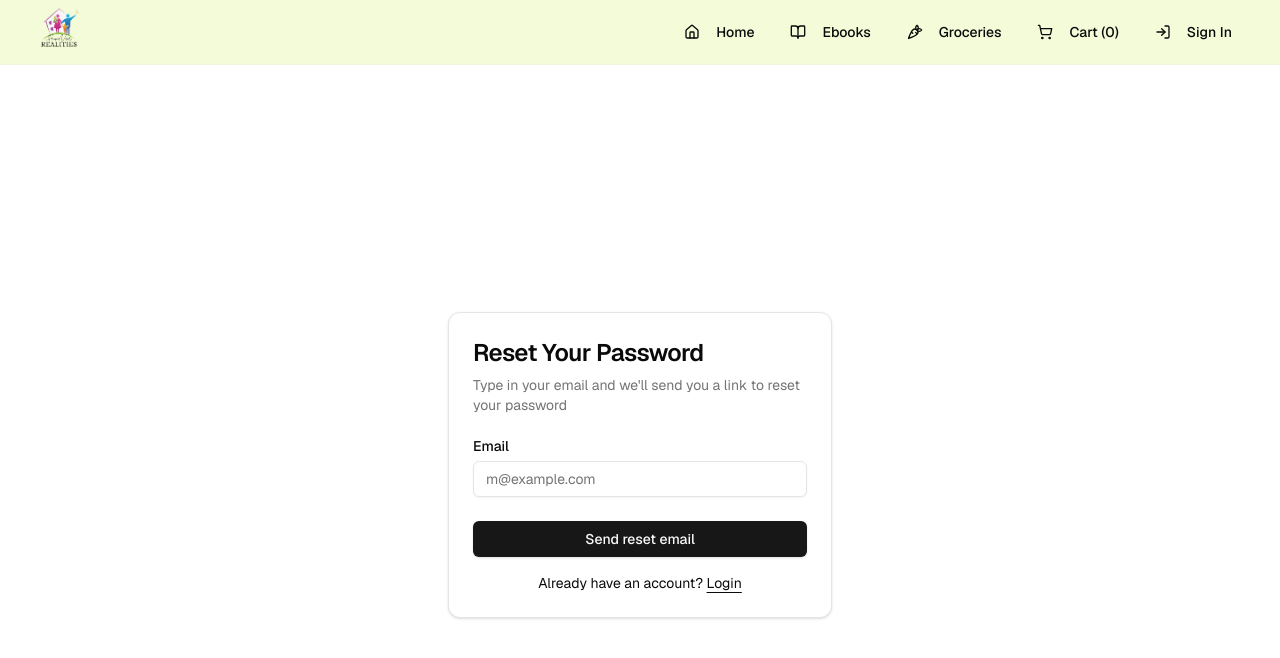
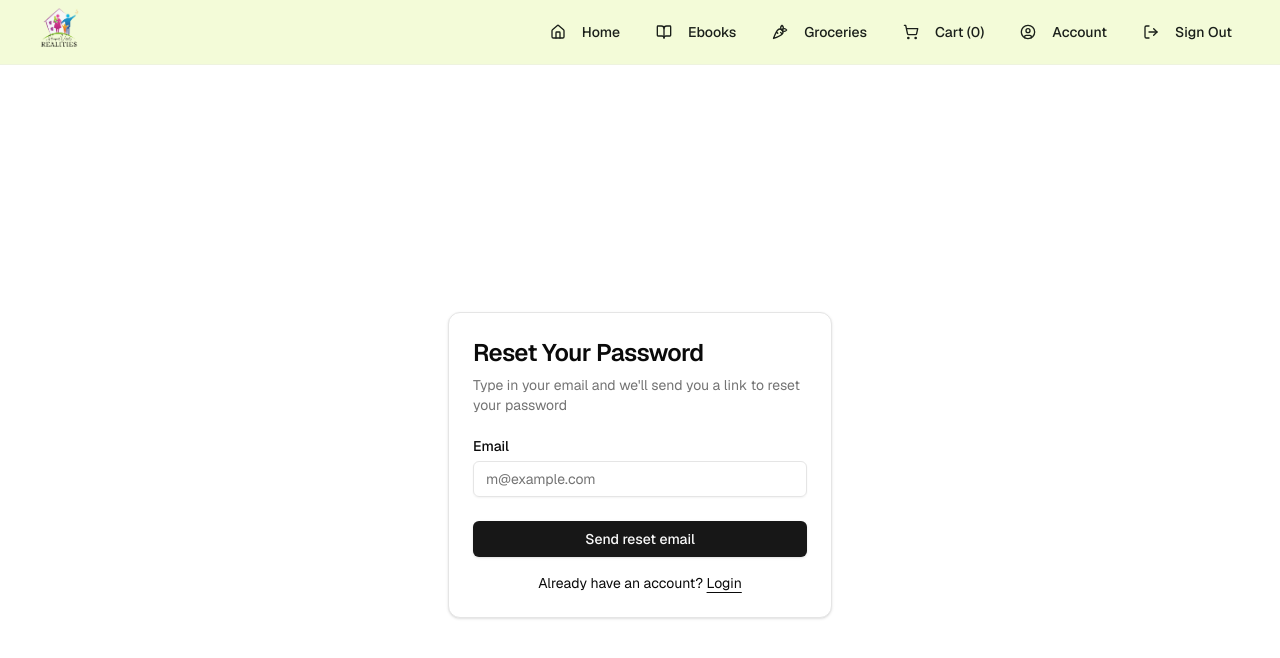
Before and after one commit to Jideotetic/home-veer-realities, a Next.js app: page /auth/forgot-password in a window 1280 px wide. Shown: the top 658 px of the page. Built offline with nearby package versions, Linux system fonts and the light colour scheme; no server answers.

Commit message:
Updated landing page

```diff
--- a/components/layout/header.tsx
+++ b/components/layout/header.tsx
@@ -33,10 +33,10 @@ const NavLink = ({
   children: React.ReactNode;
   onClick?: () => void;
 }) => (
-  <Link href={href} passHref>
+  <Link href={href} passHref className="w-fit">
     <Button
       variant="ghost"
-      className="text-foreground hover:bg-primary/20"
+      className="text-[#1a1f1a] hover:bg-[#C7EA46] hover:text-white"
       onClick={onClick}
     >
       {children}
@@ -49,7 +49,7 @@ export function Header() {
   //   const { user, signOut, isLoading: authLoading } = useAuth(); // Get user and signOut from useAuth
   const [cartItemCount] = useState(0);
   const [authLoading] = useState(false); // Simulating auth loading state
-  const [user] = useState(null);
+  const [user] = useState("null");
   const [isSheetOpen, setIsSheetOpen] = useState(false);
 
   //   useEffect(() => {
@@ -77,7 +77,7 @@ export function Header() {
           </NavLink>
           <Button
             variant="ghost"
-            className="text-foreground hover:bg-destructive/20"
+            className="text-[#1a1f1a] hover:bg-destructive/20 hover:text-destructive"
             // onClick={handleSignOut}
           >
             <LogOut className="mr-2 h-5 w-5" /> Sign Out
@@ -131,7 +131,7 @@ export function Header() {
   return (
     <header className=" sticky top-0 z-50 w-full border-b border-border/40 bg-[#c7ea465f] backdrop-blur supports-[backdrop-filter]:bg-[#c7ea4636]">
       <div className="container flex h-16 max-w-7xl items-center justify-between mx-auto px-4 sm:px-6 lg:px-8">
-        <Link href="/" className="text-2xl font-bold text-gray-700">
+        <Link href="/">
           <Image
             src={"/logo.png"}
             alt="Company logo"
@@ -141,10 +141,11 @@ export function Header() {
             priority
           />
         </Link>
-        {/* {isMobile ? ( */}
+
+        {/* Mobile menu toggle */}
         <Sheet open={isSheetOpen} onOpenChange={setIsSheetOpen}>
           <SheetTrigger asChild>
-            <Button variant="ghost" size="icon" className="md:hidden">
+            <Button variant="ghost" size="icon" className="lg:hidden">
               <Menu className="h-6 w-6" />
               <span className="sr-only">Toggle navigation menu</span>
             </Button>
@@ -154,26 +155,11 @@ export function Header() {
             className="w-[300px] sm:w-[400px] bg-white p-6"
           >
             <SheetTitle className="sr-only">Navigation Menu</SheetTitle>
-            {/* <Link
-              href="/"
-              className="text-xl font-bold text-primary mb-4 block"
-              onClick={() => setIsSheetOpen(false)}
-            >
-              <Image
-                src={"/logo.png"}
-                alt="Company logo"
-                height={100}
-                width={100}
-                className="w-14 h-auto"
-                priority
-              />
-            </Link> */}
             {mobileNavLinks}
           </SheetContent>
         </Sheet>
-        {/* ) : ( */}
-        <nav className="hidden md:flex items-center space-x-1">{navLinks}</nav>
-        {/* )} */}
+
+        <nav className="hidden lg:flex items-center space-x-1">{navLinks}</nav>
       </div>
     </header>
   );
```
